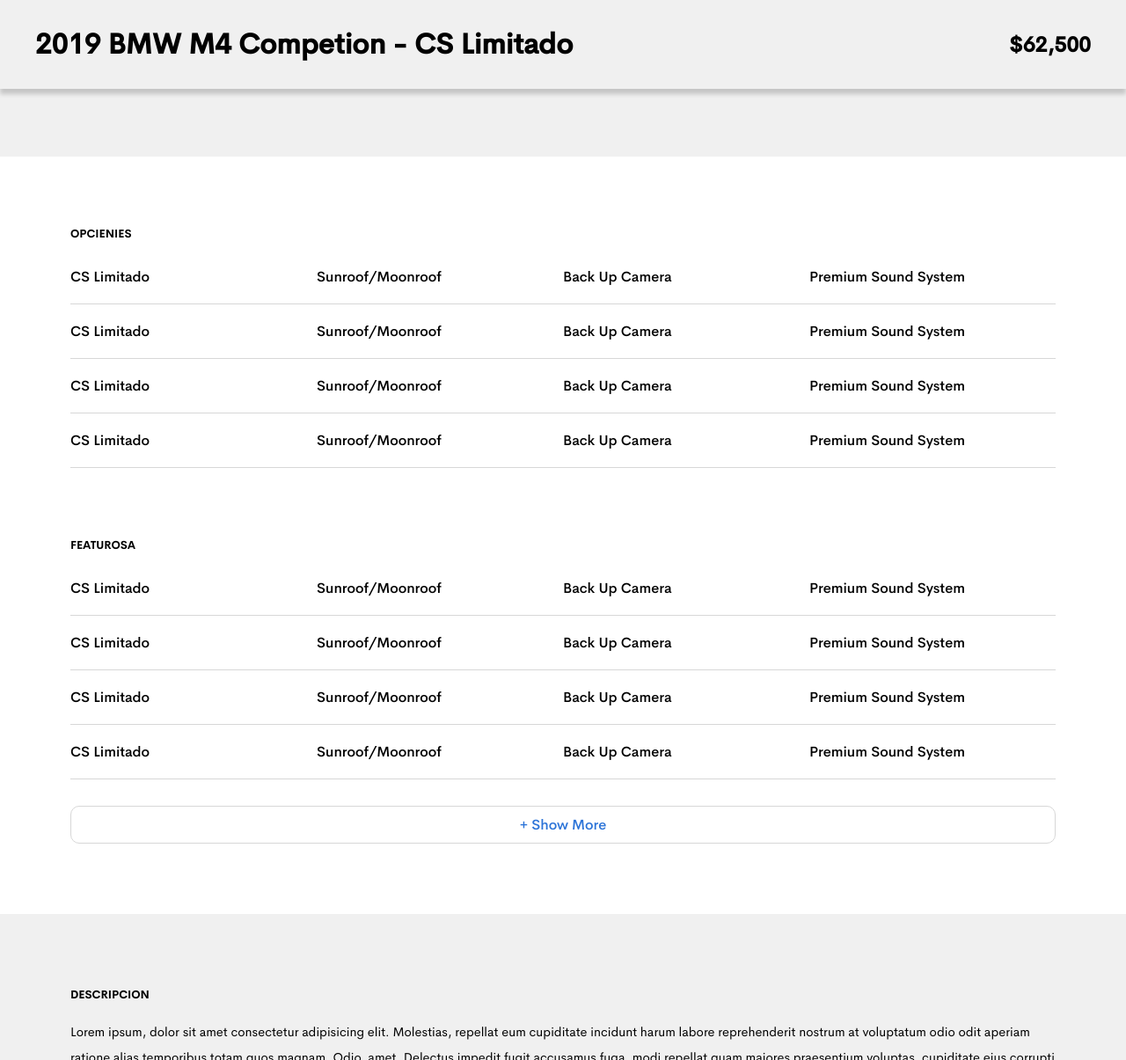
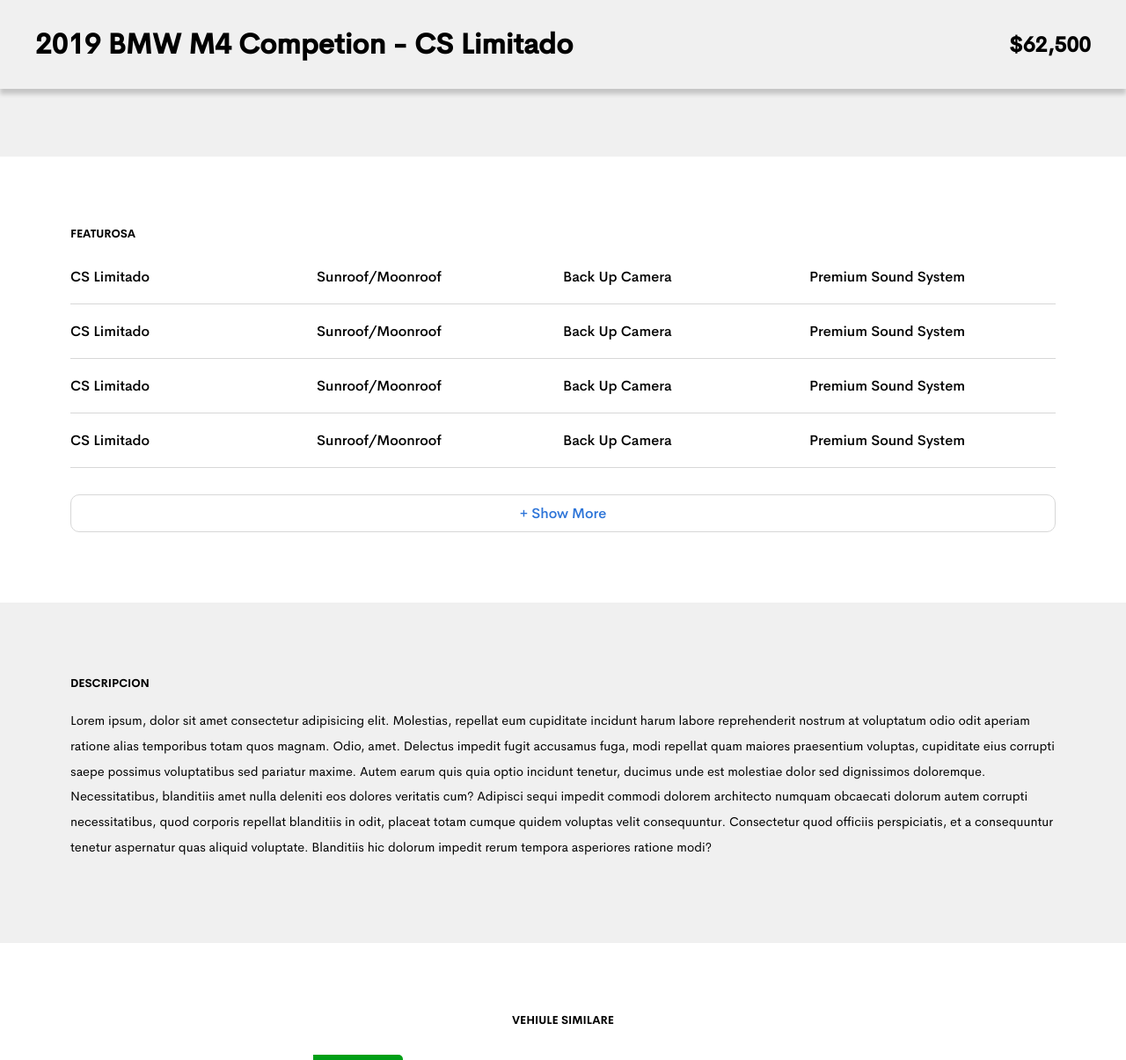
Before and after one commit to matthewsparkscarfluent/play, a Jekyll site: the page built from index.html, in a window 1280 px wide and 1400 px high, scrolled down 1273 px, cut to the strip 0-1205 px from the top of the window. Shown: the whole strip at 88% size. Built offline with Jekyll 4.4.1, drawn with Linux system fonts in a browser that asks for light colours.

Commit message:
removing options

```diff
--- a/css/pages/home.scss
+++ b/css/pages/home.scss
@@ -426,14 +426,14 @@ main {
 
 .vdp-features {
     grid-column: auto / span 24;
-    padding: 0 40px 40px;
+    padding: 40px;
 
     @include tablet-min {
-        padding: 0 40px 80px;
+        padding: 80px 40px;
     }
 
     @include tablet-wide-min {
-        padding: 0 80px 80px;
+        padding: 80px;
     }
 
     &__wrapper {
--- a/index.html
+++ b/index.html
@@ -209,7 +209,7 @@ custom_js: vdp
 
 </div>
 
-<div class="vdp-options">
+<!-- <div class="vdp-options">
     <div class="vdp-options__wrapper">
         <h3 class="vdp-options__label section-label">
             Opcienies
@@ -263,7 +263,7 @@ custom_js: vdp
             <p>Premium Sound System</p>
         </div>
     </div>
-</div>
+</div> -->
 
 <div class="vdp-features">
     <div class="vdp-features__wrapper">
```
